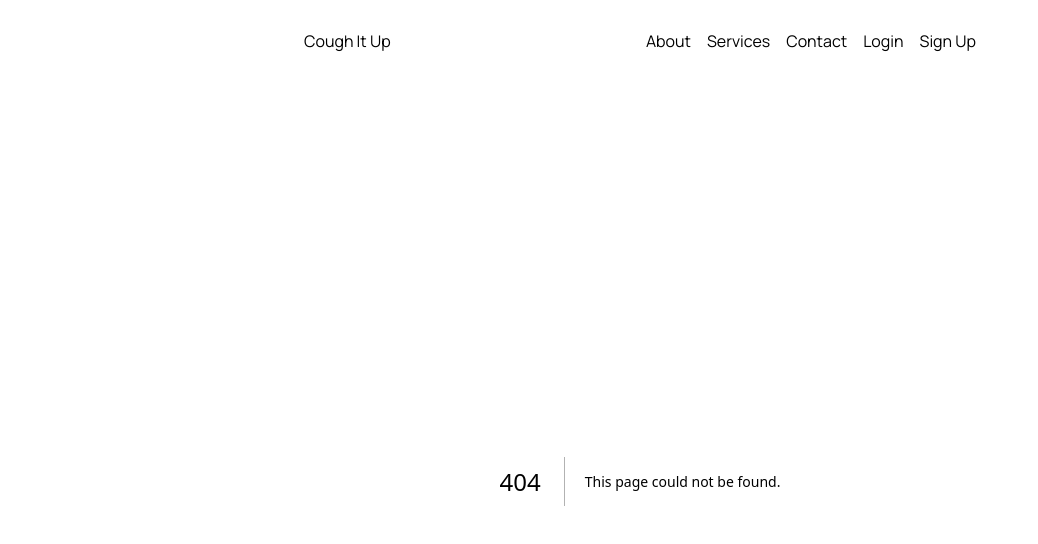
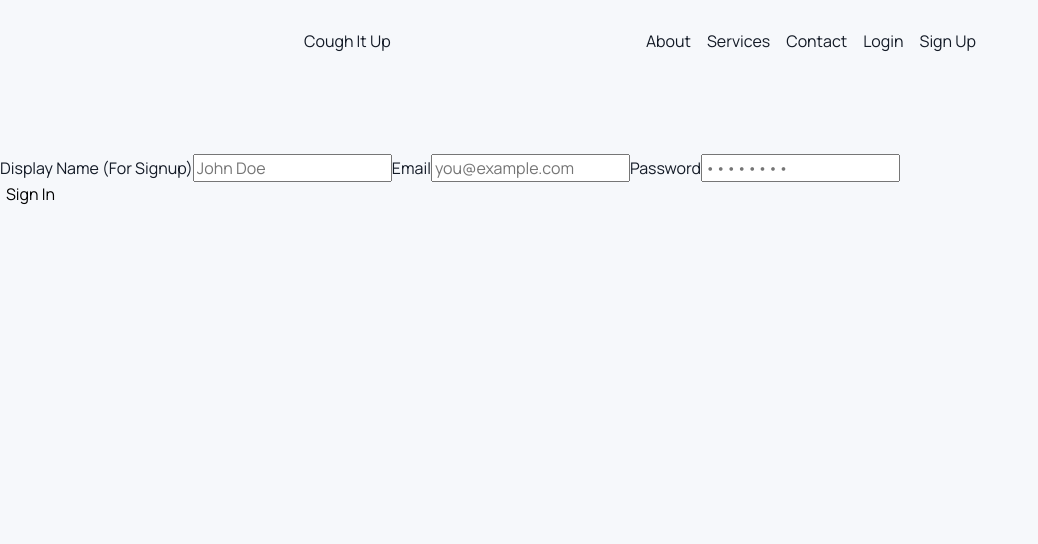
Before and after one commit to jkaps9/expense-splitter, a Next.js app: page /login in a window 1280 px wide. Before the commit this address had no page. Shown: the top 544 px of the page, without its empty margins (0-1038 px from the left). Built offline with nearby package versions, Linux system fonts and the light colour scheme.

Commit message:
create login form

```diff
--- /dev/null
+++ b/app/login/actions.ts
@@ -0,0 +1,25 @@
+"use server";
+
+import { revalidatePath } from "next/cache";
+import { redirect } from "next/navigation";
+import { createClient } from "@/lib/supabase/server";
+
+export async function signIn(formData: FormData) {
+  const supabase = await createClient();
+
+  // type-casting here for convenience
+  // in practice, you should validate your inputs
+  const data = {
+    email: formData.get("email") as string,
+    password: formData.get("password") as string,
+  };
+
+  const { error } = await supabase.auth.signInWithPassword(data);
+
+  if (error) {
+    redirect("/error");
+  }
+
+  revalidatePath("/", "layout");
+  redirect("/dashboard");
+}
--- /dev/null
+++ b/app/login/page.tsx
@@ -0,0 +1,45 @@
+import { SubmitButton } from "@/components/submit-button";
+import { signIn } from "./actions";
+
+export default function Login() {
+  return (
+    <>
+      <section className="login" id="login">
+        <form>
+          <label htmlFor="display_name">Display Name (For Signup)</label>
+          <input
+            id="display_name"
+            name="display_name"
+            placeholder="John Doe"
+            autoComplete="name"
+          />
+
+          <label htmlFor="email">Email</label>
+          <input
+            id="email"
+            name="email"
+            type="email"
+            autoComplete="email"
+            placeholder="you@example.com"
+            required
+          />
+
+          <label htmlFor="password">Password</label>
+          <input
+            id="password"
+            type="password"
+            name="password"
+            autoComplete="password"
+            placeholder="••••••••"
+            required
+          />
+          <div>
+            <SubmitButton formAction={signIn} pendingText="Signing In...">
+              Sign In
+            </SubmitButton>
+          </div>
+        </form>
+      </section>
+    </>
+  );
+}
--- a/app/page.tsx
+++ b/app/page.tsx
@@ -3,7 +3,7 @@ import siteConfig from "@/data/site-config.json";
 export default function Home() {
   return (
     <>
-      <section className="hero">
+      <section className="hero" id="hero">
         <div className="container column">
           <h1>{siteConfig.coreValueProp}</h1>
           <p>{siteConfig.siteDescription}</p>
--- /dev/null
+++ b/components/submit-button.tsx
@@ -0,0 +1,20 @@
+"use client";
+
+import { useFormStatus } from "react-dom";
+import { type ComponentProps } from "react";
+
+type Props = ComponentProps<"button"> & {
+  pendingText?: string;
+};
+
+export function SubmitButton({ children, pendingText, ...props }: Props) {
+  const { pending, action } = useFormStatus();
+
+  const isPending = pending && action === props.formAction;
+
+  return (
+    <button {...props} type="submit" aria-disabled={pending}>
+      {isPending ? pendingText : children}
+    </button>
+  );
+}
--- /dev/null
+++ b/lib/server.ts
@@ -0,0 +1,29 @@
+import { createServerClient } from "@supabase/ssr";
+import { cookies } from "next/headers";
+
+export async function createClient() {
+  const cookieStore = await cookies();
+
+  return createServerClient(
+    process.env.NEXT_PUBLIC_SUPABASE_URL!,
+    process.env.NEXT_PUBLIC_SUPABASE_PUBLISHABLE_KEY!,
+    {
+      cookies: {
+        getAll() {
+          return cookieStore.getAll();
+        },
+        setAll(cookiesToSet, _headers) {
+          try {
+            cookiesToSet.forEach(({ name, value, options }) =>
+              cookieStore.set(name, value, options),
+            );
+          } catch {
+            // The `setAll` method was called from a Server Component.
+            // This can be ignored if you have middleware refreshing
+            // user sessions.
+          }
+        },
+      },
+    },
+  );
+}
```
Also changed, not shown: lib/client.ts (added, +8 -0 lines), lib/proxy.ts (added, +72 -0 lines).
